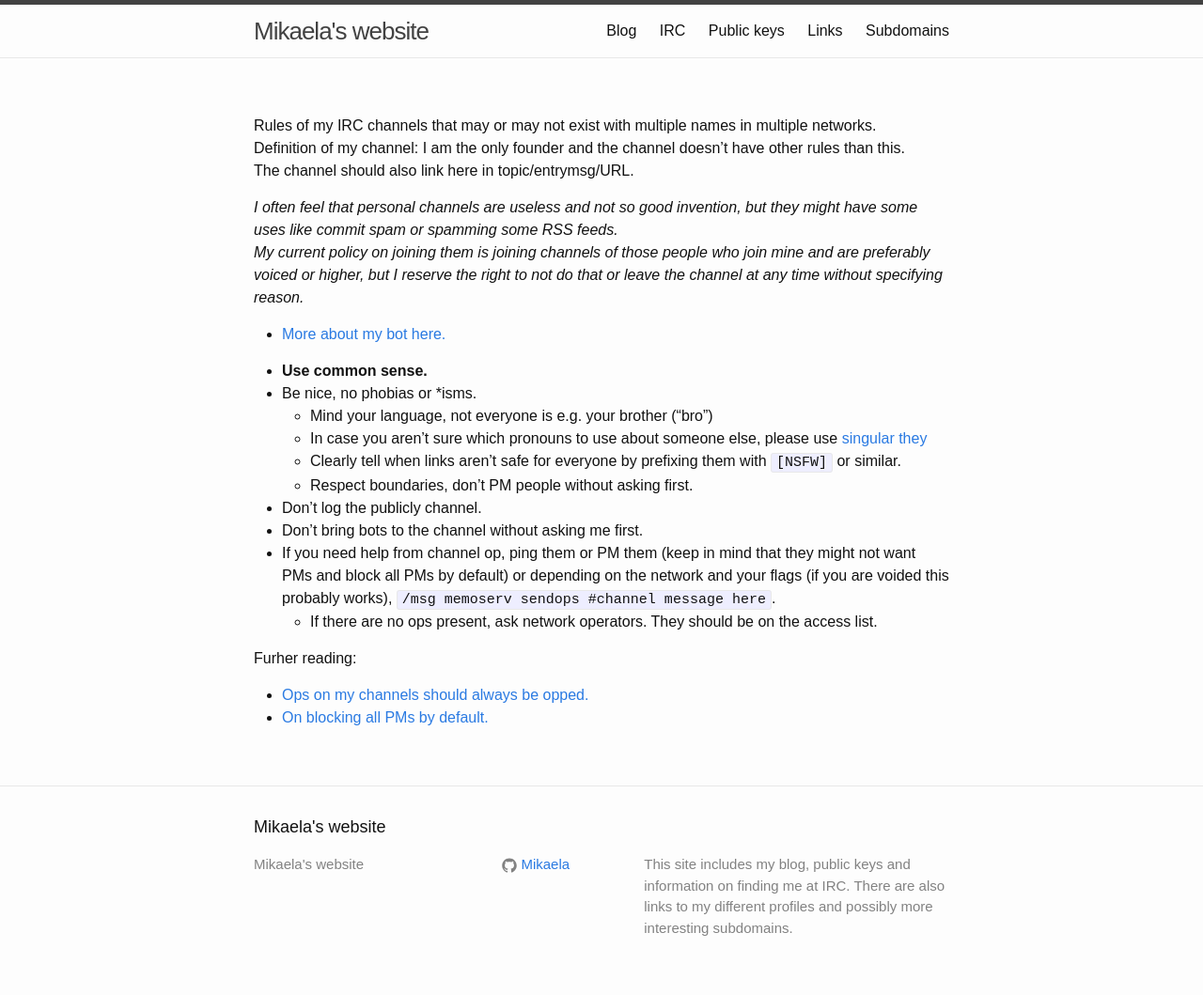
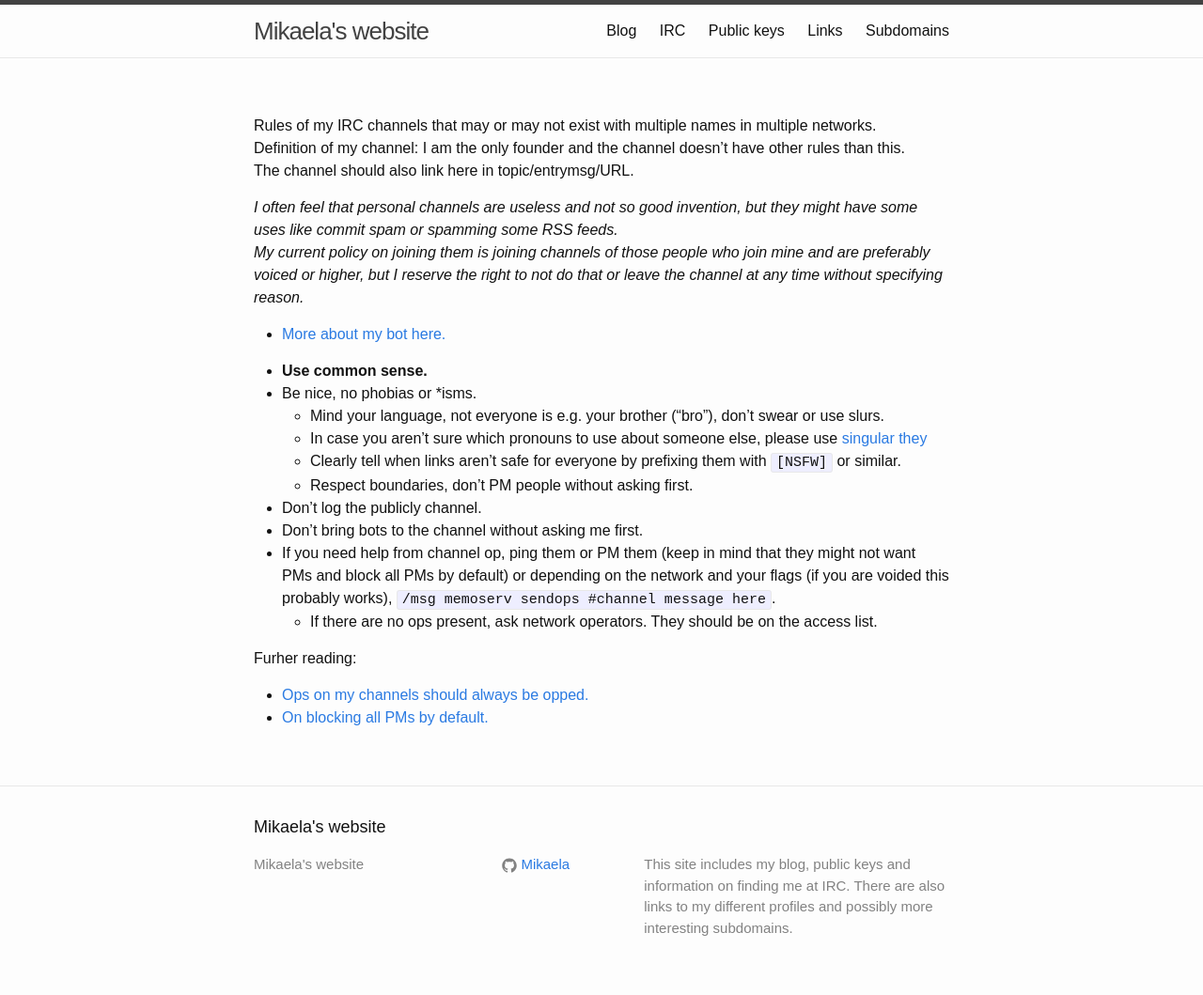
Before and after one commit to Mikaela/mikaela.github.io, a Jekyll site: the page built from pages/channel.markdown, in a window 1280 px wide. Shown: the whole page at 94% size. Built offline with Jekyll 4.4.1, drawn with Linux system fonts in a browser that asks for light colours; Markdown is read by kramdown in place of the engine named in the settings.

Commit message:
pages/channel: add swearing & slurs

```diff
--- a/pages/channel.markdown
+++ b/pages/channel.markdown
@@ -19,7 +19,8 @@ not do that or leave the channel at any time without specifying reason.*
 
 * **Use common sense.**
 * Be nice, no phobias or \*isms.
-    * Mind your language, not everyone is e.g. your brother ("bro")
+    * Mind your language, not everyone is e.g. your brother ("bro"), don't
+      swear or use slurs.
     * In case you aren't sure which pronouns to use about someone else,
       please use [singular they](https://en.wikipedia.org/wiki/Singular_they)
     * Clearly tell when links aren't safe for everyone by prefixing them
```
